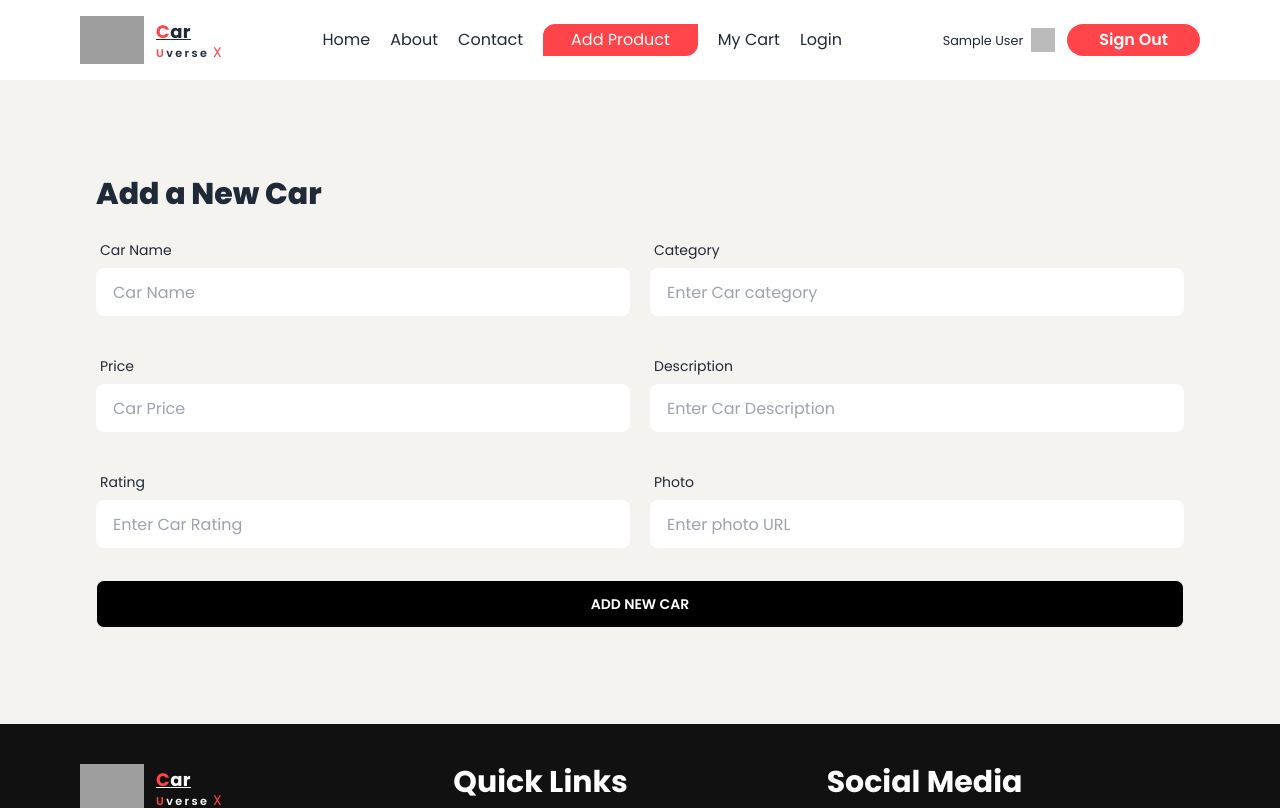
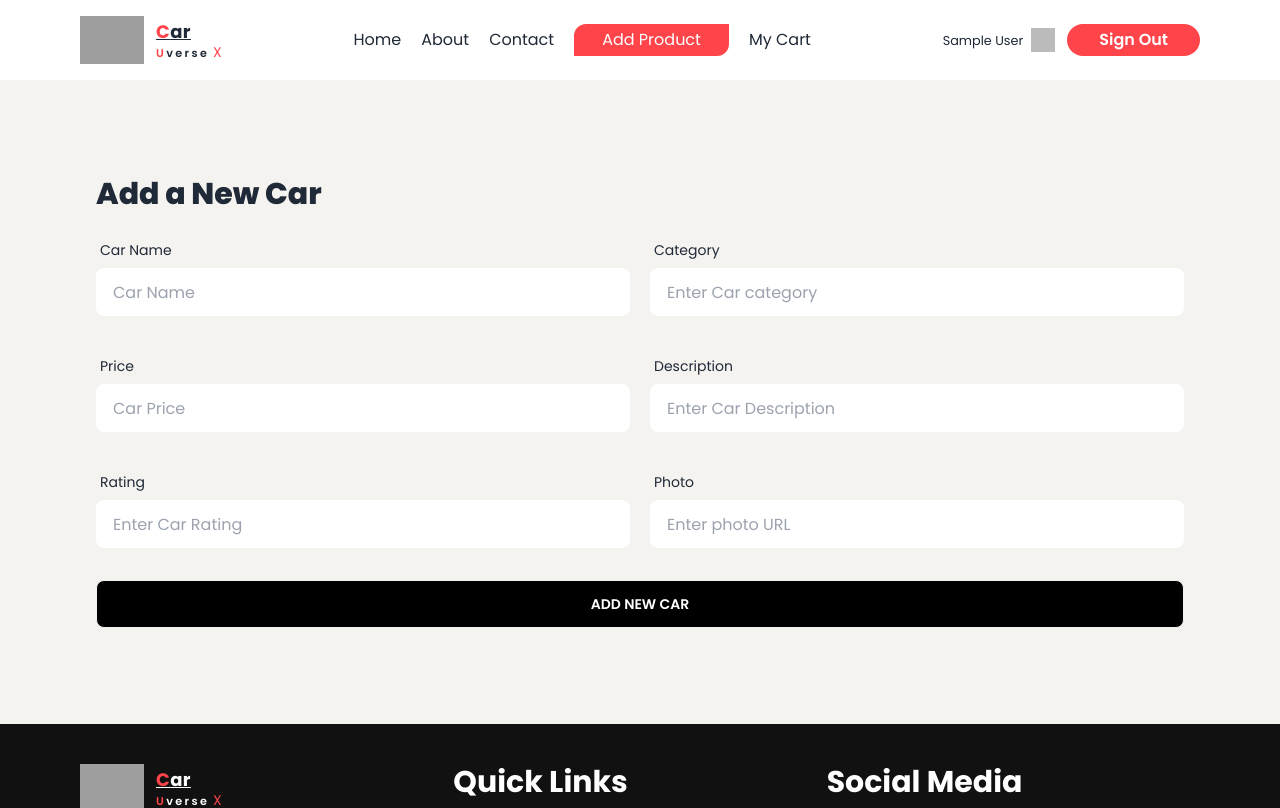
Before and after one commit to cmindrelaxing/car-universe-x-client, a React (Vite) app: page /addProduct in a window 1280 px wide. Shown: the top 808 px of the page. Built offline with nearby package versions, Linux system fonts and the light colour scheme; no server answers; sample sign-in values are in the browser's storage; grey boxes are pictures that could not be loaded.

Commit message:
User when inactive then show login button and when active then not show login or signup page. I want signup route dynamic it is more beautiful

```diff
--- a/src/components/Navbar/Navbar.jsx
+++ b/src/components/Navbar/Navbar.jsx
@@ -60,7 +60,8 @@ const Navbar = () => {
             My Cart
             </NavLink>
 
-            <NavLink
+            {
+                !user ? <NavLink
                 to="/login"
                 className={({ isActive, isPending }) =>
                     isPending ? "pending" : isActive ? "bg-[#FF444A] text-white py-1 px-7 rounded-tl-xl rounded-br-xl   hover:rounded-tl-none hover:rounded-br-none hover:rounded-tr-lg hover:rounded-bl-lg " : " "
@@ -68,6 +69,9 @@ const Navbar = () => {
                 >
                 Login
                 </NavLink>
+                :
+                ''
+            }
 
         </>
 
```
Lines whose indentation alone changed are shown as unchanged.
